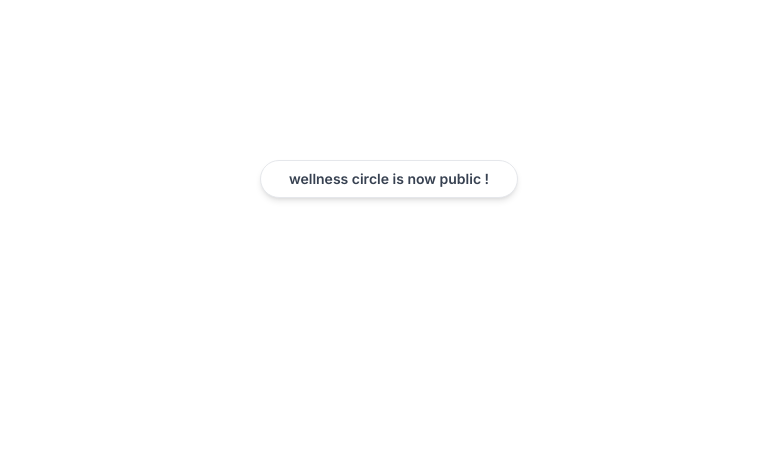
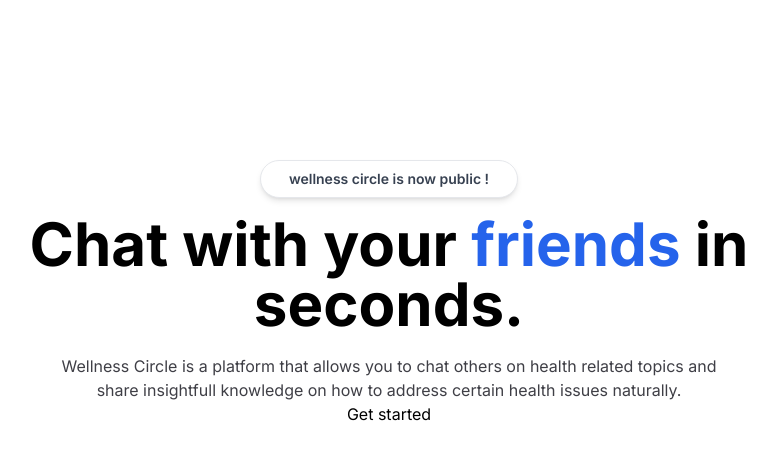
Before and after one commit to LewisMagangi/WellnessCircle, a Next.js app in the folder wellnesscircle-nextjs/: page / in a window 1280 px wide. Shown: the top 460 px of the page, without its empty margins (251-1027 px from the left). Built offline with nearby package versions, Linux system fonts and the light colour scheme.

Commit message:
Quick fix plus more stlying

```diff
--- a/wellnesscircle-nextjs/app/page.tsx
+++ b/wellnesscircle-nextjs/app/page.tsx
@@ -1,4 +1,6 @@
+import Link from "next/link";
 import MaxWidthWrapper from "./components/MaxWidthWrapper";
+import { ArrowRight } from "lucide-react";
 
 export default function Home() {
   return (
@@ -8,6 +10,17 @@ export default function Home() {
         wellness circle is now public !
       </p>
     </div>
+    <h1 className='max-w-4xl text-5xl font-bold md:text-6xl 1g:text-7xl'>
+      Chat with your <span className='text-blue-600'>friends</span> in seconds.
+    </h1>
+    <p className='mt-5 max-w-prose text-zinc-700 sm:tect-lg'>
+      Wellness Circle is a platform that allows you to chat others on health related topics and share insightfull knowledge on how to address certain
+      health issues naturally.
+    </p>
+
+    <Link href='/dashboard' target='_blank'>
+    Get started
+    </Link>
   </MaxWidthWrapper>
   );
 }
--- a/wellnesscircle-nextjs/package.json
+++ b/wellnesscircle-nextjs/package.json
@@ -11,6 +11,7 @@
   "dependencies": {
     "@tailwindcss/typography": "^0.5.15",
     "clsx": "^2.1.1",
+    "lucide-react": "^0.438.0",
     "next": "14.2.7",
     "react": "^18",
     "react-dom": "^18",
--- a/wellnesscircle-nextjs/tailwind.config.ts
+++ b/wellnesscircle-nextjs/tailwind.config.ts
@@ -20,11 +20,12 @@ const config: Config = {
         '8x1': '1400px',
       },
       colors: {
-        border: 'hsl(var)(--border))',
-        input: 'hsl(var)(--input))',
-        ring: 'hsl(var)(--ring))',
-        background: 'hsl(var)(--background))',
-        foreground: 'hsl(var)(--foreground))',
+        border: 'hsl(var(--border))',
+        input: 'hsl(var(--input))',
+        ring: 'hsl(var(--ring))',
+        background: 'hsl(var(--background))',
+        foreground: 'hsl(var(--foreground))',
+
         primary: {
           DEFAULT: 'hsl(var(--primary))',
           foreground: 'hsl(var(--primary-foreground))'
@@ -56,18 +57,18 @@ const config: Config = {
       },
       borderRadius: {
         lg: 'var(--radius)',
-        md: 'calc(var(--radius) -2px)',
-        sm: 'calc(var(--radius) -4px)',
+        md: 'calc(var(--radius) - 2px)',
+        sm: 'calc(var(--radius) - 4px)',
       },
       keyframes:
       {
         'accordion-down': {
-          from: { height: 0 },
+          from: { height: '0' },
           to: { height: 'var(--radix-accordion-content-height)'},
         },
         'accordion-up': {
           from: { height:  'var(--radix-accordion-content-height)'},
-          to: { height: 0 },
+          to: { height: '0' },
         },
       },
       animation: {
```
Also changed, not shown: 1 other file (tests, documents, lock files or other folders).
